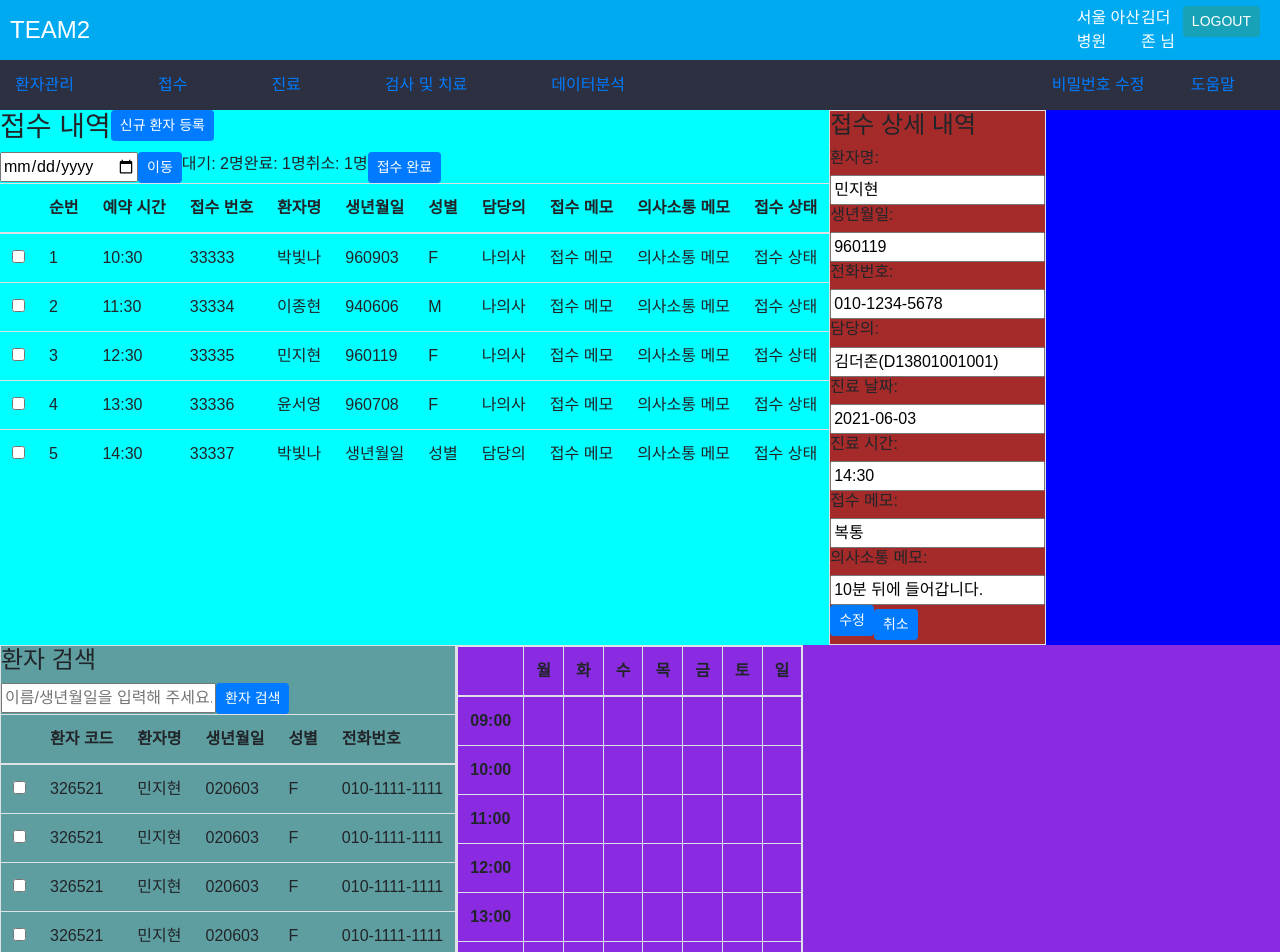
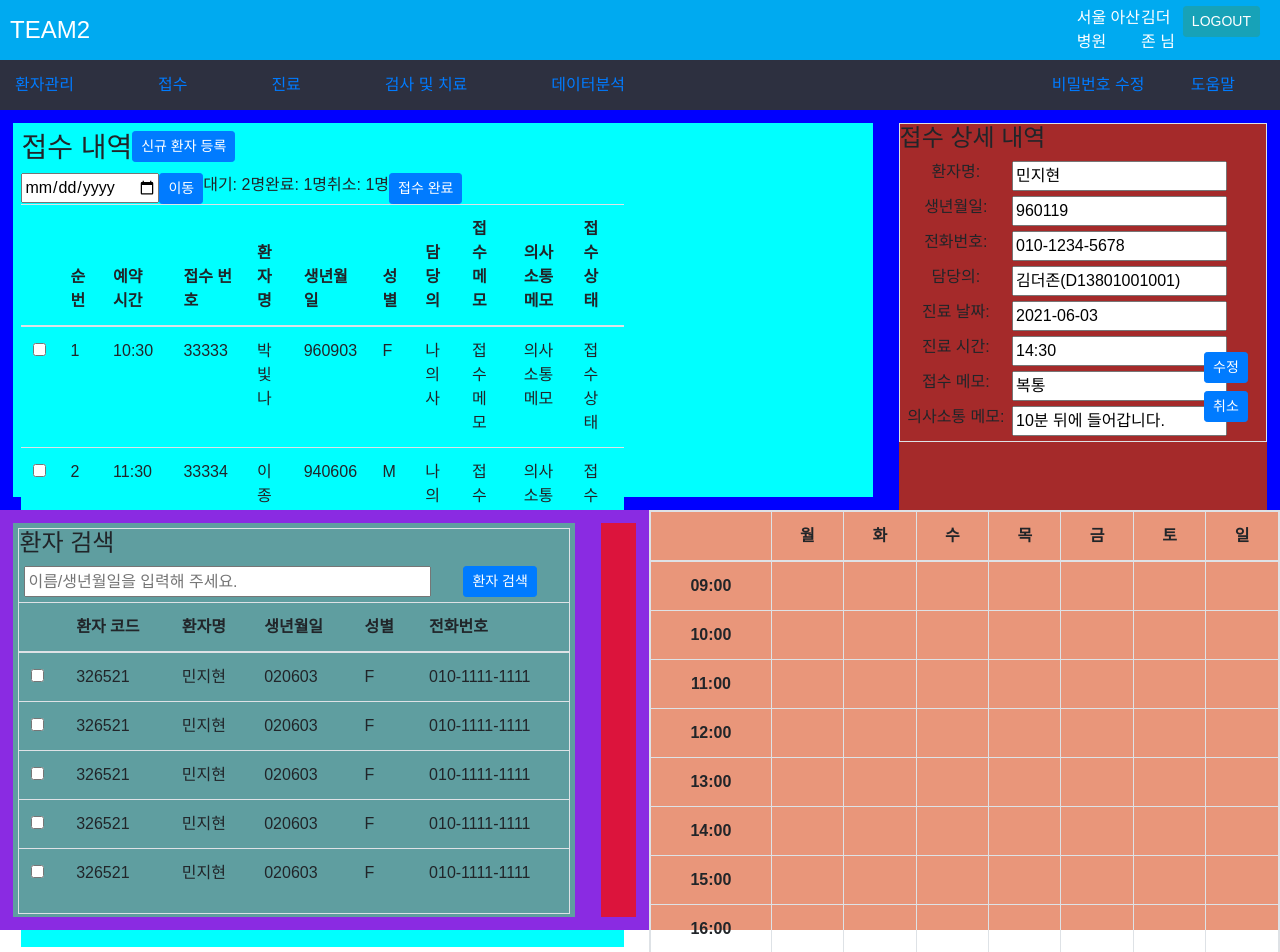
Before and after one commit to JongHyun94/Final_Team2_FrontEnd, a React (Create React App) app: page /Register in a window 1280 px wide. Shown: the top 952 px of the page. Built offline with nearby package versions, Linux system fonts and the light colour scheme.

Commit message:
[update]  접수 css

```diff
--- a/src/views/Register/Register.css
+++ b/src/views/Register/Register.css
@@ -7,14 +7,14 @@
 .Register_1{
   display: flex;
   flex-direction: row;
-  height: 40%;
   background-color: blue;
+  height: 400px;
 }
 .Register_2{
   display: flex;
   flex-direction: row;
-  height: 50%;
   background-color: blueviolet;
+  height: 420px;
 }
 
 
@@ -23,11 +23,22 @@
 .RegisterList{
   display: flex;
   flex-direction: column;
+  width: 70%;
   background-color: aqua;
+  margin: 1%;
 }
 .RegisterList_header{
   display: flex;
   flex-direction: row;
+}
+.RegisterList_header_content{
+  flex-grow: 9;
+}
+.RegisterList_header_button{
+  flex-grow: 3;
+  display: flex;
+  justify-content: flex-end;
+  margin-right: 5px;
 }
 .RegisterList_content{
   display: flex;
@@ -50,16 +61,95 @@
 .RegisterRead{
   display: flex;
   flex-direction: column;
+  width: 30%;
+  height: 100%;
   background-color: brown;
+  margin: 1%;
 }
-
+.RegisterRead_content{
+  display: flex;
+  flex-direction: row;
+}
+.RegisterRead_content_form{
+  width: 85%;
+}
+.RegisterRead_content_list{
+  display: flex;
+  flex-direction: row;
+  margin-bottom: 5px;
+}
+.RegisterRead_content_list_label{
+  display: flex;
+  justify-content: center;
+  align-items: center;
+  width: 38%;
+}
+.RegisterRead_content_list_input{
+  display: flex;
+  width: 62%;
+}
+.RegisterRead_content_button{
+  margin-right: 5%;
+  margin-bottom: 5%;
+  display: flex;
+  flex-direction: column;
+  justify-content: flex-end;
+  align-items: flex-end;
+  width: 15%;
+}
 /* RegisterPatientList */
 .RegisterPatientList{
   display: flex;
   flex-direction: column;
+  flex-grow: 3;
   background-color: cadetblue;
+  margin: 1%;
 }
 .RegisterPatientList_search{
   display: flex;
   flex-direction: row;
+  margin-left: 5px;
+  margin-bottom: 5px;
 }
+.RegisterPatientList_search_input{
+  display: flex;
+  flex-grow: 9;
+}
+.RegisterPatientList_search_input_1{
+  width: 100%;
+}
+.RegisterPatientList_search_button{
+  display: flex;
+  flex-grow: 3;
+  align-items: center;
+  justify-content: center;
+}
+
+/* RegisterCreateForm */
+.RegisterCreateForm{
+  flex-grow: 1;
+  background-color: crimson;
+  margin:1%
+}
+.RegisterCreateForm_cal{
+  display: flex;
+  justify-content: center;
+}
+.RegisterCreateForm_input_select{
+  width: 100%;
+}
+.RegisterCreateForm_input_textarea{
+  width: 100%;
+  resize: none;
+}
+
+/* RegisterTimeTable */
+.RegisterTimeTable{
+  background-color: darksalmon;
+  flex-grow: 8;
+  height: 100%;
+}
+.RegisterTimeTable_content{
+  text-align: center;
+  height: 100%;
+}
```
